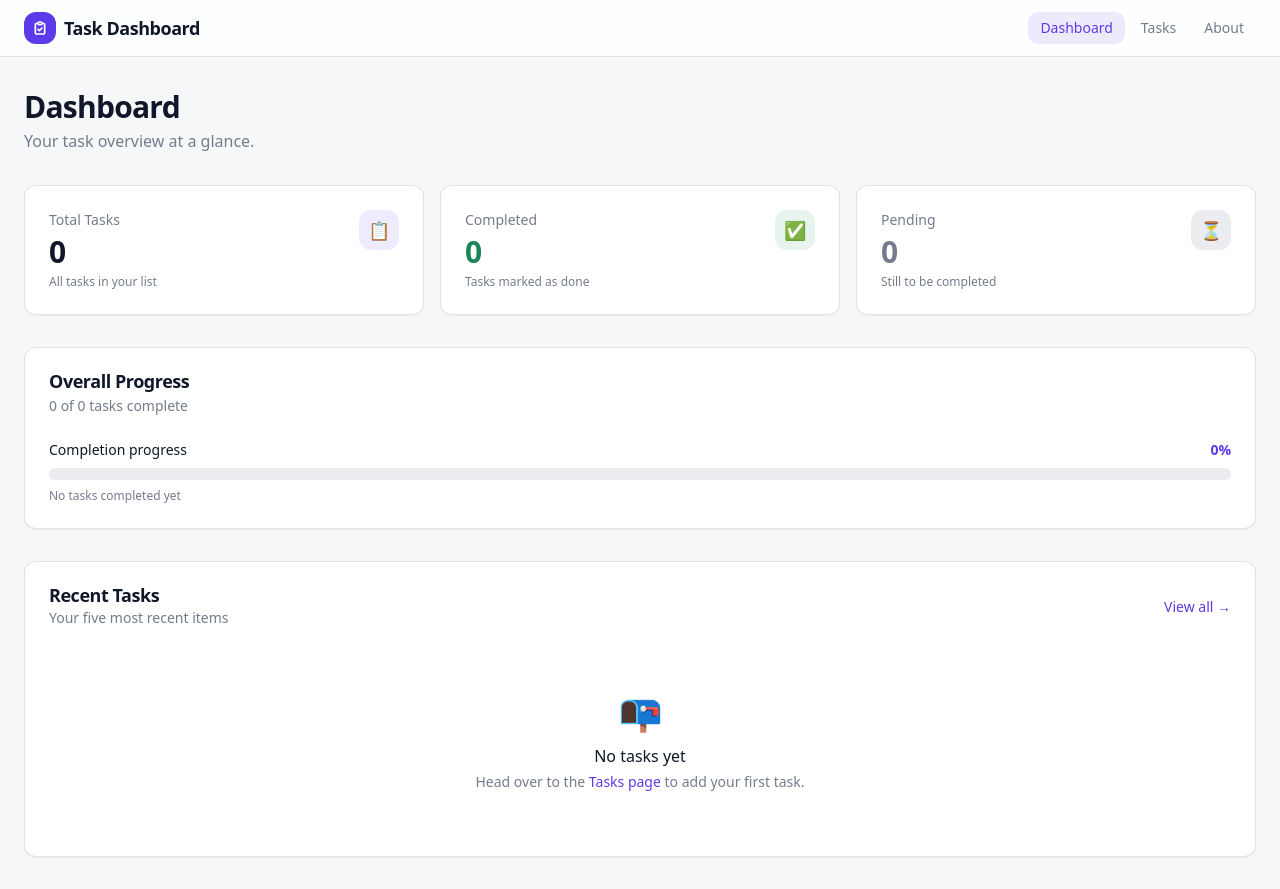
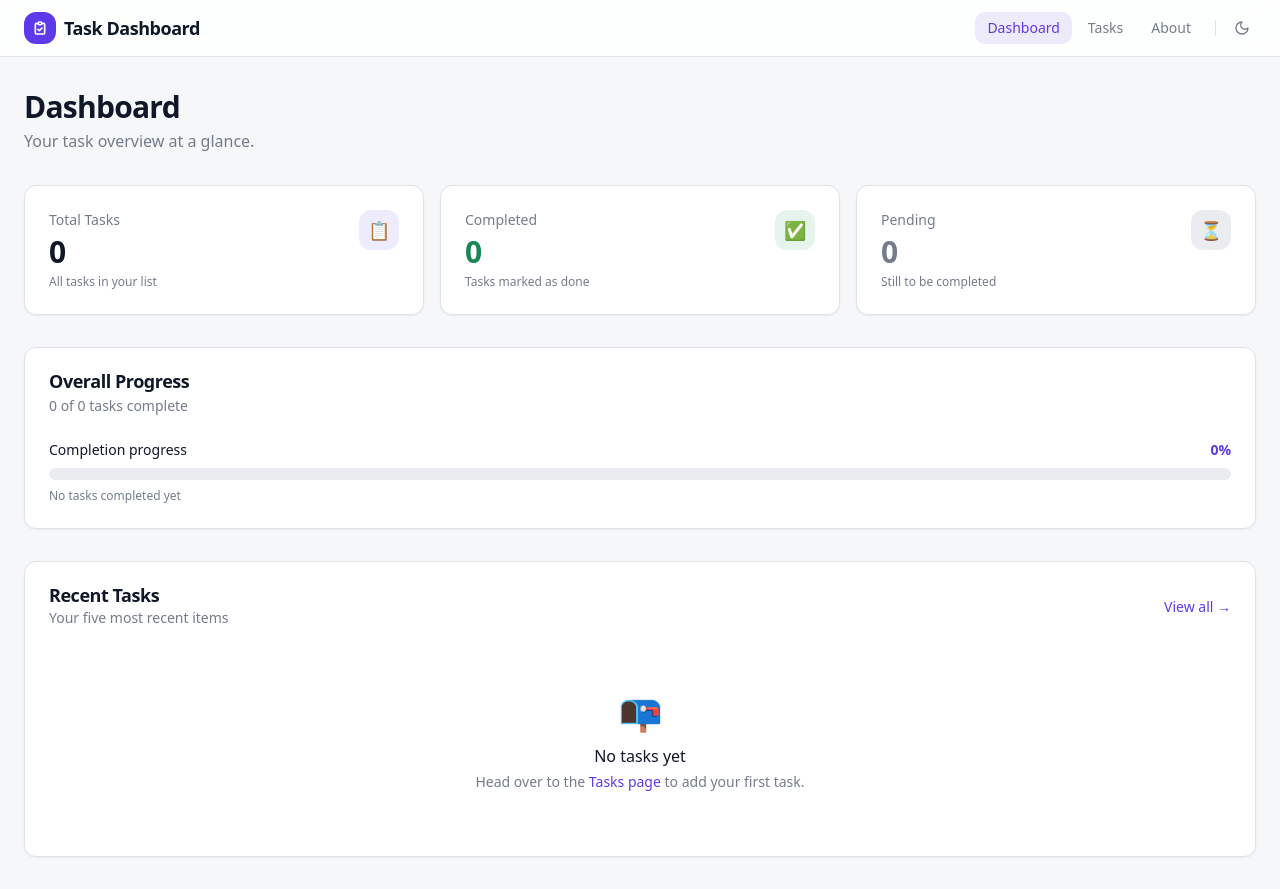
Before and after one commit to bipinmdr07/task-dashboard, a Nuxt app: page / in a window 1280 px wide. Built offline with nearby package versions, Linux system fonts and the light colour scheme.

Commit message:
Implement useColor to change the app theme.

```diff
--- a/assets/css/main.css
+++ b/assets/css/main.css
@@ -43,6 +43,42 @@
 
     --radius: 0.75rem;
   }
+
+  /* Dark theme — same tokens, dark navy/slate palette */
+  .dark {
+    --background: 224 25% 10%;
+    --foreground: 213 31% 91%;
+
+    --card: 224 22% 14%;
+    --card-foreground: 213 31% 91%;
+
+    --popover: 224 22% 14%;
+    --popover-foreground: 213 31% 91%;
+
+    /* Keep the indigo-violet primary, brighten slightly for contrast */
+    --primary: 252 80% 65%;
+    --primary-foreground: 0 0% 100%;
+
+    --secondary: 224 18% 20%;
+    --secondary-foreground: 213 20% 72%;
+
+    --muted: 224 18% 20%;
+    --muted-foreground: 215 16% 55%;
+
+    --accent: 224 18% 20%;
+    --accent-foreground: 213 20% 72%;
+
+    --destructive: 0 72% 55%;
+    --destructive-foreground: 0 0% 100%;
+
+    /* Slightly brighter emerald so it reads on dark */
+    --success: 152 60% 42%;
+    --success-foreground: 0 0% 100%;
+
+    --border: 224 18% 22%;
+    --input: 224 18% 22%;
+    --ring: 252 80% 65%;
+  }
 }
 
 @layer base {
--- a/components/AppHeader.vue
+++ b/components/AppHeader.vue
@@ -1,7 +1,9 @@
 <script setup lang="ts">
 import { useRoute } from 'vue-router'
+import { Sun, Moon } from 'lucide-vue-next'
 
 const route = useRoute()
+const colorMode = useColorMode()
 
 const navLinks = [
   { to: '/', label: 'Dashboard' },
@@ -12,6 +14,10 @@ const navLinks = [
 function isActive(path: string) {
   if (path === '/') return route.path === '/'
   return route.path.startsWith(path)
+}
+
+function toggleColorMode() {
+  colorMode.preference = colorMode.value === 'dark' ? 'light' : 'dark'
 }
 </script>
 
@@ -28,7 +34,8 @@ function isActive(path: string) {
         <span class="text-lg font-bold tracking-tight text-foreground">Task Dashboard</span>
       </div>
 
-      <!-- Nav links -->
+      <!-- Nav links + dark mode toggle -->
+      <div class="flex items-center gap-1">
         <nav class="flex items-center gap-1" aria-label="Main navigation">
           <NuxtLink
             v-for="link in navLinks"
@@ -45,6 +52,22 @@ function isActive(path: string) {
             {{ link.label }}
           </NuxtLink>
         </nav>
+
+        <!-- Divider -->
+        <div class="mx-2 h-4 w-px bg-border" aria-hidden="true" />
+
+        <!-- Color mode toggle -->
+        <button
+          type="button"
+          :aria-label="colorMode.value === 'dark' ? 'Switch to light mode' : 'Switch to dark mode'"
+          :aria-pressed="colorMode.value === 'dark'"
+          class="rounded-md p-1.5 text-muted-foreground transition-colors hover:bg-accent hover:text-accent-foreground focus-visible:outline-none focus-visible:ring-2 focus-visible:ring-ring"
+          @click="toggleColorMode"
+        >
+          <Sun v-if="colorMode.value === 'dark'" class="h-4 w-4" />
+          <Moon v-else class="h-4 w-4" />
+        </button>
+      </div>
     </div>
   </header>
 </template>
--- a/nuxt.config.ts
+++ b/nuxt.config.ts
@@ -1,7 +1,12 @@
 // https://nuxt.com/docs/api/configuration/nuxt-config
 export default defineNuxtConfig({
   devtools: { enabled: true },
-  modules: ['@nuxtjs/tailwindcss'],
+  modules: ['@nuxtjs/tailwindcss', '@nuxtjs/color-mode'],
+  colorMode: {
+    classSuffix: '',
+    preference: 'system',
+    fallback: 'light',
+  },
   css: ['~/assets/css/main.css'],
   typescript: {
     strict: true,
--- a/package.json
+++ b/package.json
@@ -11,6 +11,7 @@
     "typecheck": "nuxt typecheck"
   },
   "dependencies": {
+    "@nuxtjs/color-mode": "^4.0.0",
     "@nuxtjs/tailwindcss": "^6.12.2",
     "@vueuse/core": "^10.11.0",
     "class-variance-authority": "^0.7.0",
```
Also changed, not shown: 1 other file (tests, documents, lock files or other folders). Lines whose indentation alone changed are shown as unchanged.
